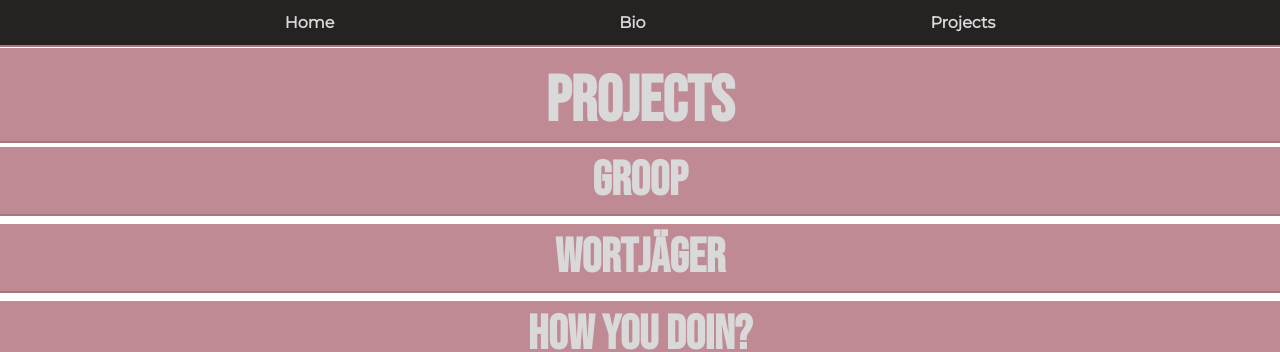
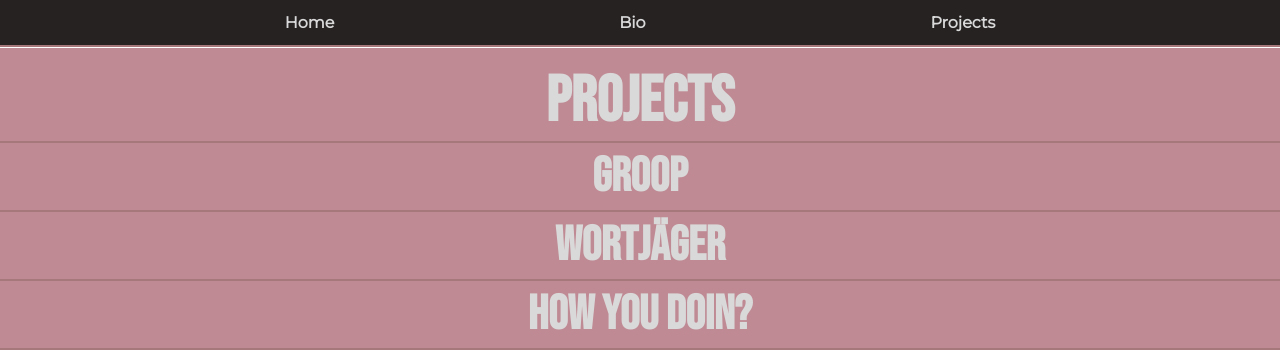
Before and after one commit to joeyjr95/portfolio, a React (Create React App) app: page /portfolio in a window 1280 px wide. Shown: the top 352 px of the page. Built offline with nearby package versions, Linux system fonts and the light colour scheme.

Commit message:
button testing

```diff
--- a/src/routes/Portfolio/Portfolio.scss
+++ b/src/routes/Portfolio/Portfolio.scss
@@ -40,8 +40,6 @@
     flex-direction: column;
     align-items: center;
     width: 100%;
-    padding:2px;
-    margin: 2px;
     >a{
         width: 100%;
         padding: 0px;
```
